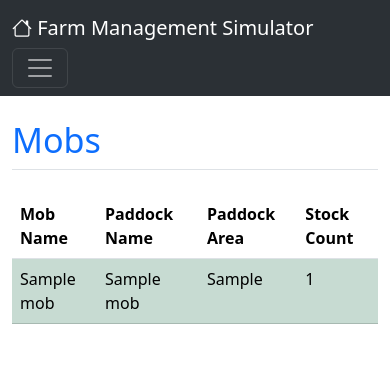
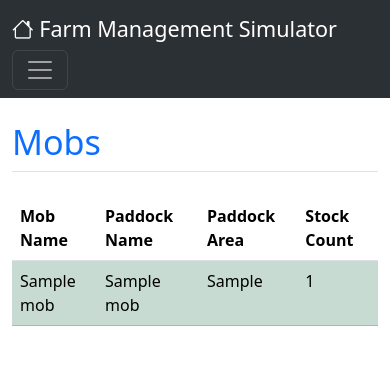
Before and after one commit to Yanyin-Chen-1156325/fms, a Flask app: template templates/mobs.html in a window 390 px wide. Shown: the top 365 px of the page. Run offline with Flask 3, Linux system fonts and the light colour scheme; the template is opened without the code that fills it: most values are stand-ins (such as "Sample title", 1, 10 or a date in 2020).

Commit message:
update responsive

```diff
--- a/templates/base.html
+++ b/templates/base.html
@@ -11,7 +11,7 @@
   <body>
     <nav class="navbar navbar-expand-lg bg-body-tertiary sticky-top" data-bs-theme="dark">
       <div class="container-fluid">
-        <a class="navbar-brand" href="{{url_for('home')}}">
+        <a class="navbar-brand fs-4" href="{{url_for('home')}}">
           <i class="bi bi-house"></i>
           Farm Management Simulator
         </a>
@@ -30,11 +30,15 @@
             ] %}
             {% for route, label in navigation_items %}
             <li class="nav-item">
-              <a class="nav-link {{ 'active' if is_page == route else '' }}" aria-current="page" href="{{ url_for(route) }}">{{ label }}</a>
+              <a class="nav-link fs-5 {{ 'active' if is_page == route else '' }}" aria-current="page" href="{{ url_for(route) }}">{{ label }}</a>
             </li>
             {% endfor %}
           </ul>
-          <a class="navbar-brand"> {% if curr_date %}Today is: {{curr_date.strftime("%d %B %Y")}}{% endif %}</a>
+          <span class="navbar-text fs-5 me-3">
+            {% if curr_date %}
+                Today is: <span class="text-white">{{ curr_date.strftime("%d %B %Y") }}</span>
+            {% endif %}
+        </span>
           <form action="/reset" method="POST" style="display: inline;">
             <button type="submit" class="btn btn-danger">Reset</button>
           </form>
--- a/templates/mobs.html
+++ b/templates/mobs.html
@@ -3,7 +3,7 @@
 {% block title %}Mobs{% endblock %}
 
 {% block content %}
-<div class="container table-responsive-md">
+<div class="container table-responsive-sm">
 <h2 class="display-4 text-primary border-bottom pb-2 mb-4 mt-4">Mobs</h2>
     <table class="table table-striped table-hover">
         <thead>
--- a/templates/move_mobs.html
+++ b/templates/move_mobs.html
@@ -4,7 +4,7 @@
 
 {% block content %}
 <!-- Form with validation.-->
-<div class="container table-responsive-md">
+<div class="container table-responsive-sm">
 <h2 class="display-4 text-primary text-center border-bottom pb-2 mb-4 mt-4">Moving Mobs</h2>
 <div class="d-flex justify-content-center align-items-top">
 <form class="row g-3 needs-validation" action="/moving" method="POST" novalidate style="width: 400px;">
--- a/templates/paddocks.html
+++ b/templates/paddocks.html
@@ -3,7 +3,7 @@
 {% block title %}Paddocks{% endblock %}
 
 {% block content %}
-<div class="container table-responsive-md">
+<div class="container table-responsive-sm">
 <h2 class="display-4 text-primary border-bottom pb-2 mb-4 mt-4">Paddocks</h2>
 <!-- New line (which you are free to edit or delete): -->
 <table class="table table-hover">
--- a/templates/paddocks_form.html
+++ b/templates/paddocks_form.html
@@ -4,7 +4,7 @@
 
 {% block content %}
 <!-- Form with validation.-->
-<div class="container table-responsive-md">
+<div class="container table-responsive-sm">
 <h2 class="text-center mt-4">{{ 'Add' if is_add else 'Edit' }} Paddock</h2>
 <div class="d-flex justify-content-center align-items-top">
 <form class="row g-3 needs-validation" method="POST" action="{{ url_for('add_paddock') if is_add else url_for('update_paddock') }}" novalidate style="width: 400px;">
--- a/templates/stocks.html
+++ b/templates/stocks.html
@@ -3,7 +3,7 @@
 {% block title %}Stocks{% endblock %}
 
 {% block content %}
-<div class="container table-responsive-md">
+<div class="container table-responsive-sm">
 <h2 class="display-4 text-primary border-bottom pb-2 mb-4 mt-4">Stocks</h2>
 <table class="table table-striped table-hover">
     <thead>
```
